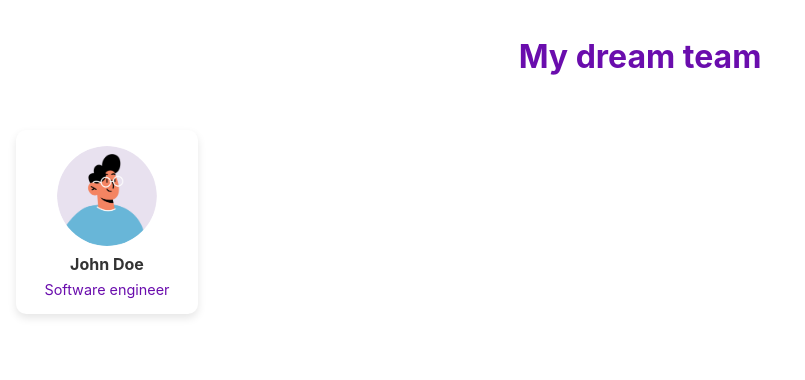
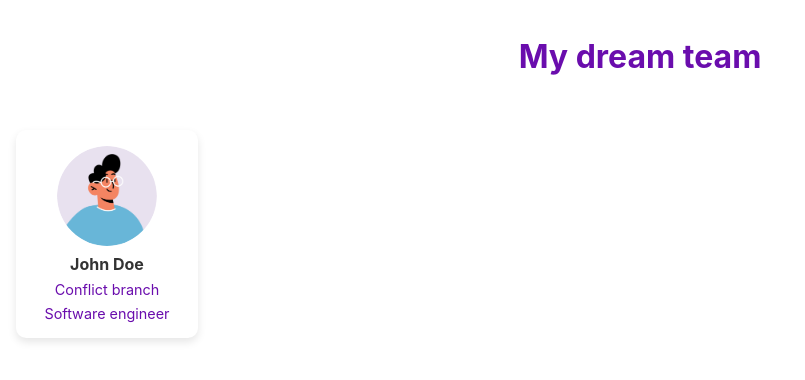
Before and after one commit to slava275/TeamWorkTeam6, a React (Create React App) app: page / in a window 1280 px wide. Shown: the top 380 px of the page, without its empty margins (0-805 px from the left). Built offline with nearby package versions, Linux system fonts and the light colour scheme.

Commit message:
Add position text for John Doe in Body component

```diff
--- a/src/components/Body.js
+++ b/src/components/Body.js
@@ -7,6 +7,7 @@ const Body = () => {
         <img src={"/avatar-default.png"} alt="John Doe" style={styles.photo} />
         <div style={styles.textContainer}>
           <h2 style={styles.name}>John Doe</h2>
+          <p style={styles.position}>Conflict branch</p>
           <p style={styles.position}>Software engineer</p>
         </div>
       </div>
```
